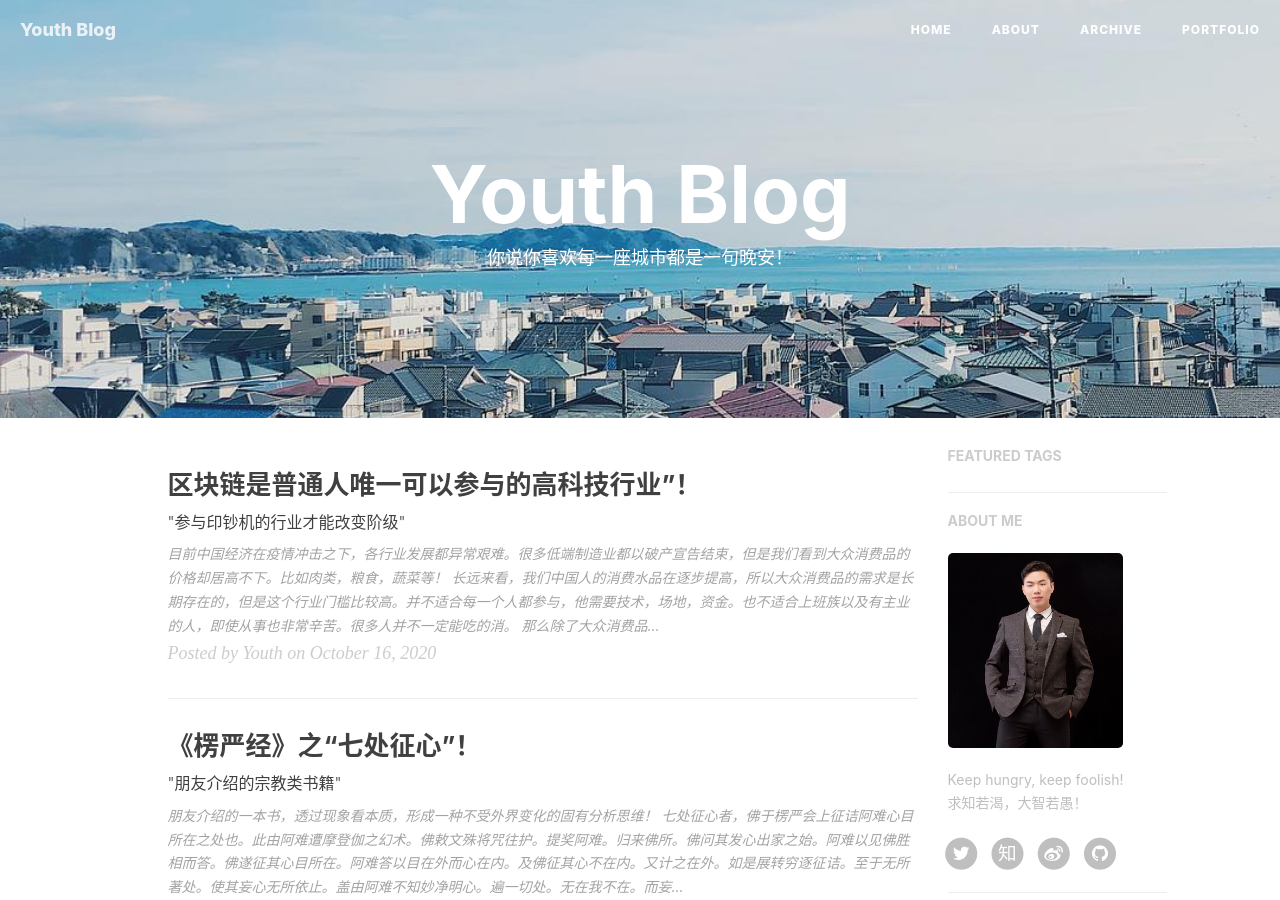
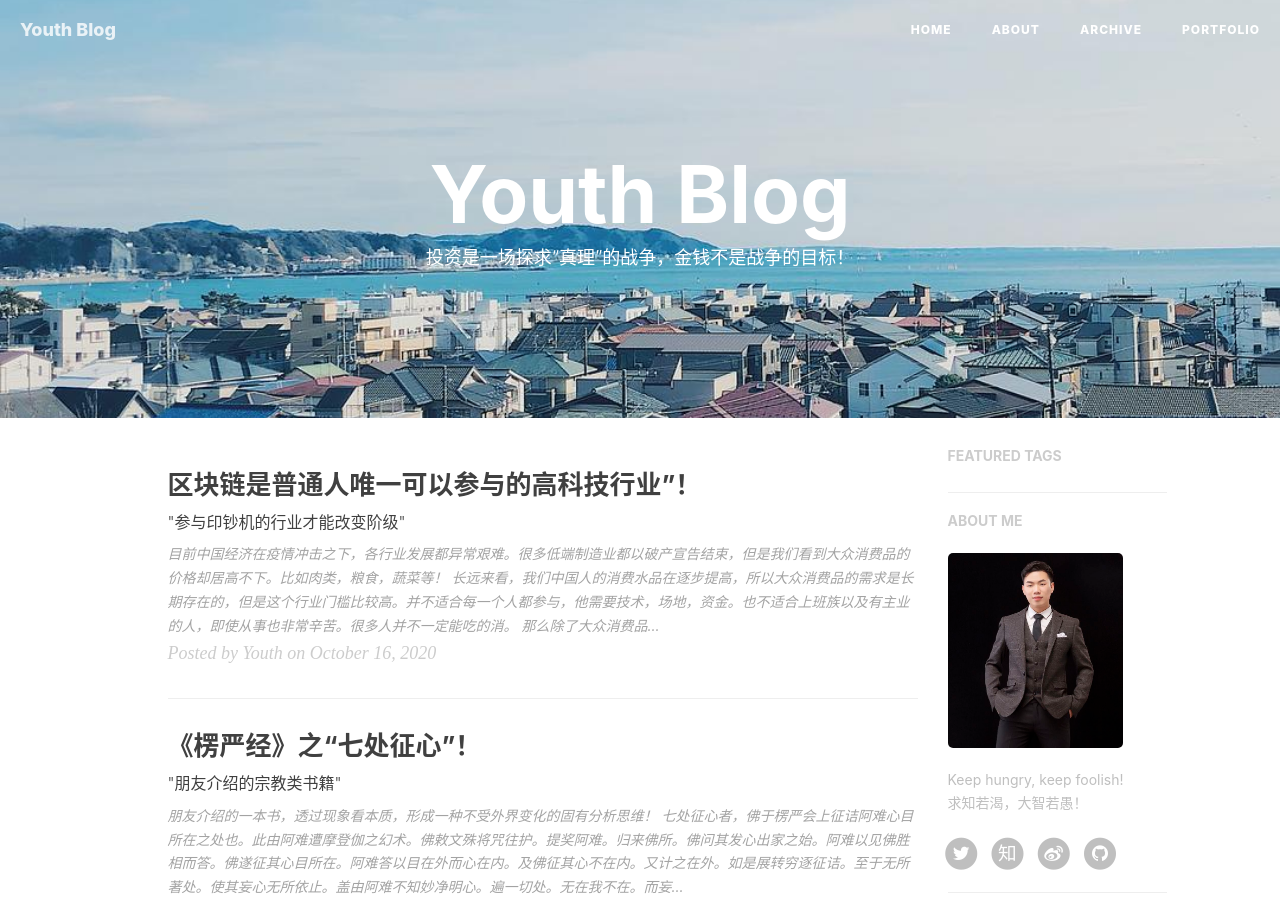
Before and after one commit to YouthTrading/youthtrading.github.io, a Jekyll site: the page built from index.html, in a window 1280 px wide and 900 px high. Built offline with Jekyll 4.4.1, drawn with Linux system fonts in a browser that asks for light colours; nearby versions of some CDN libraries; the list of posts is cut into pages by our own code; comment, search, counter and statistics services are not loaded.

Commit message:
Update index.html

```diff
--- a/index.html
+++ b/index.html
@@ -1,6 +1,6 @@
 ---
 layout: page
-description: "你说你喜欢每一座城市都是一句晚安！"
+description: "投资是一场探求“真理”的战争，金钱不是战争的目标！"
 ---
 
 {% for post in paginator.posts %}
```
